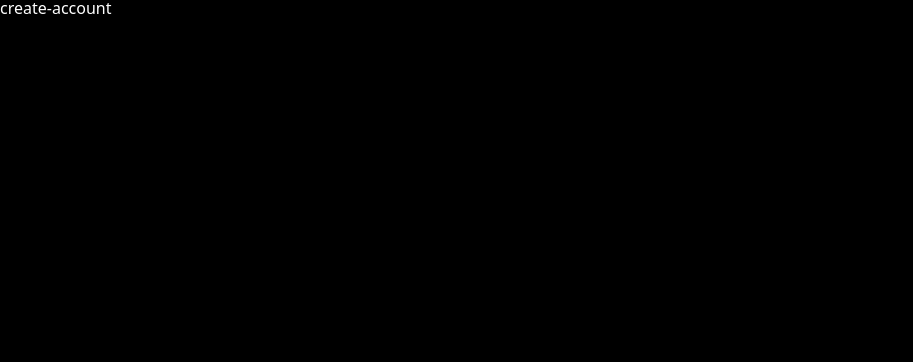
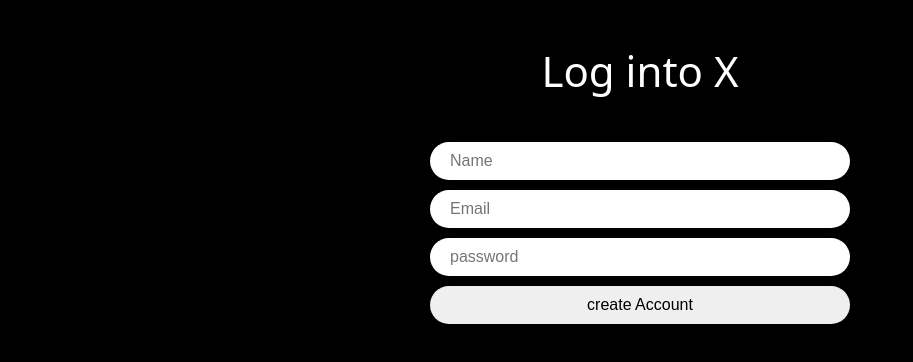
Before and after one commit to cywin1018/Nwitter-reloaded, a React (Vite) app: page /create-account in a window 1280 px wide. Shown: the top 362 px of the page, without its empty margins (0-913 px from the left). Built offline with nearby package versions, Linux system fonts and the light colour scheme.

Commit message:
update 0923

```diff
--- a/src/App.tsx
+++ b/src/App.tsx
@@ -4,10 +4,11 @@
 import Profile from "./routes/profile";
 import Login from "./routes/login";
 import CreateAccount from "./routes/create-account";
-import { createGlobalStyle } from "styled-components";
+import { createGlobalStyle, styled } from "styled-components";
 import reset from "styled-reset";
 import { useEffect, useState } from "react";
 import LoadingScreen from "./components/loading-screen";
+import { auth } from "./firebase";
 
 const router = createBrowserRouter([
   {
@@ -19,7 +20,7 @@
         element: <Home />,
       },
       {
-        path: "",
+        path: "profile",
         element: <Profile />,
       },
     ],
@@ -46,20 +47,27 @@
   }
 `;
 
+const Wrapper = styled.div`
+  height: 100vh;
+  display: flex;
+  justify-content: center;
+`;
+
 function App() {
-  const [isLoading, setIsLoading] = useState(true);
-  const init = async () => {
-    //wait for firebase;
-    setIsLoading(false);
-  };
-  useEffect(() => {
-    init();
-  }, []);
+  // const [isLoading, setIsLoading] = useState(true);
+  // const init = async () => {
+  //   await auth.authStateReady();
+  //   setIsLoading(false);
+  // };
+  // useEffect(() => {
+  //   init();
+  // }, []);
   return (
-    <>
+    <Wrapper>
       <GlobalStyles />
-      {isLoading ? <LoadingScreen /> : <RouterProvider router={router} />}
-    </>
+      <RouterProvider router={router} />
+      {/* {isLoading ? <LoadingScreen /> : <RouterProvider router={router} />} */}
+    </Wrapper>
   );
 }
 
--- a/src/components/layout.tsx
+++ b/src/components/layout.tsx
@@ -4,6 +4,7 @@
   return (
     <>
       <Outlet />
+      <h2>hihi</h2>
     </>
   );
 }
--- a/src/firebase.ts
+++ b/src/firebase.ts
@@ -1,4 +1,5 @@
 import { initializeApp } from "firebase/app";
+import {getAuth} from "firebase/auth";
 
 const firebaseConfig = {
   apiKey: "AIzaSyAvzrW3u8ynxz0B58Tv4HUoJ0cAIu9TWuY",
@@ -11,3 +12,5 @@
 
 
 const app = initializeApp(firebaseConfig);
+
+export const auth = getAuth(app);
--- a/src/routes/create-account.tsx
+++ b/src/routes/create-account.tsx
@@ -1,3 +1,108 @@
+import { styled } from "styled-components";
+import { useState } from "react";
+const Wrapper = styled.div`
+  height: 100%;
+  display: flex;
+  flex-direction: column;
+  align-items: center;
+  width: 420px;
+  padding: 50px 0px;
+`;
+
+const Title = styled.h1`
+  font-size: 42px;
+`;
+
+const Form = styled.form`
+  margin-top: 50px;
+  display: flex;
+  flex-direction: column;
+  gap: 10px;
+  width: 100%;
+`;
+
+const Input = styled.input`
+  padding: 10px 20px;
+  border-radius: 50px;
+  border: none;
+  width: 100%;
+  font-size: 16px;
+  &[type="submit"] {
+    cursor: pointer;
+    &:hover {
+      opacity: 0.8s;
+    }
+  }
+`;
+
+const Error = styled.span`
+  font-weight: 600;
+  color: red;
+`;
+
 export default function CreateAccount() {
-  return <h1>create-account</h1>;
+  const [isLoading, setLoading] = useState(false);
+  const [name, setName] = useState("");
+  const [email, setEmail] = useState("");
+  const [password, setPassword] = useState("");
+  const [error, setError] = useState("");
+
+  const onChange = (e: React.ChangeEvent<HTMLInputElement>) => {
+    const {
+      target: { name, value },
+    } = e;
+    if (name === "name") {
+      setName(value);
+    } else if (name === "email") {
+      setEmail(value);
+    } else if (name === "password") {
+      setPassword(value);
+    }
+  };
+  const onSubmit = (e: React.FormEvent<HTMLFormElement>) => {
+    e.preventDefault();
+    try {
+      //create an account
+    } catch (e) {
+      //setError
+    } finally {
+      setLoading(false);
+    }
+  };
+  return (
+    <Wrapper>
+      <Title>Log into X</Title>
+      <Form onSubmit={onSubmit}>
+        <Input
+          name="name"
+          onChange={onChange}
+          value={name}
+          placeholder="Name"
+          type="text"
+          required
+        />
+        <Input
+          name="email"
+          onChange={onChange}
+          value={email}
+          placeholder="Email"
+          type="email"
+          required
+        />
+        <Input
+          name="password"
+          onChange={onChange}
+          value={password}
+          placeholder="password"
+          type="password"
+          required
+        />
+        <Input
+          type="submit"
+          value={isLoading ? "Loading..." : "create Account"}
+        />
+      </Form>
+      {error !== "" ? <Error>{error}</Error> : null}
+    </Wrapper>
+  );
 }
```
